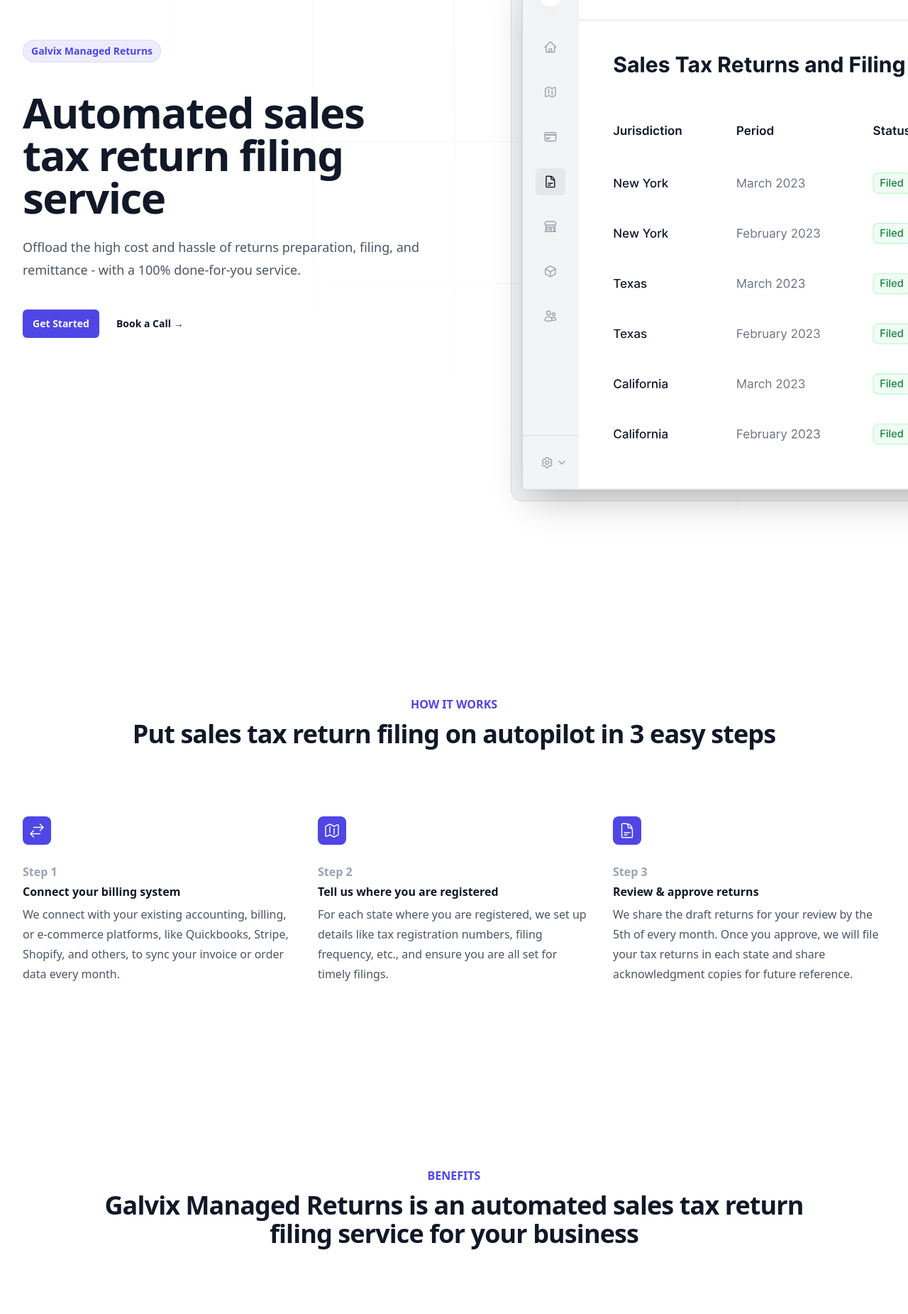
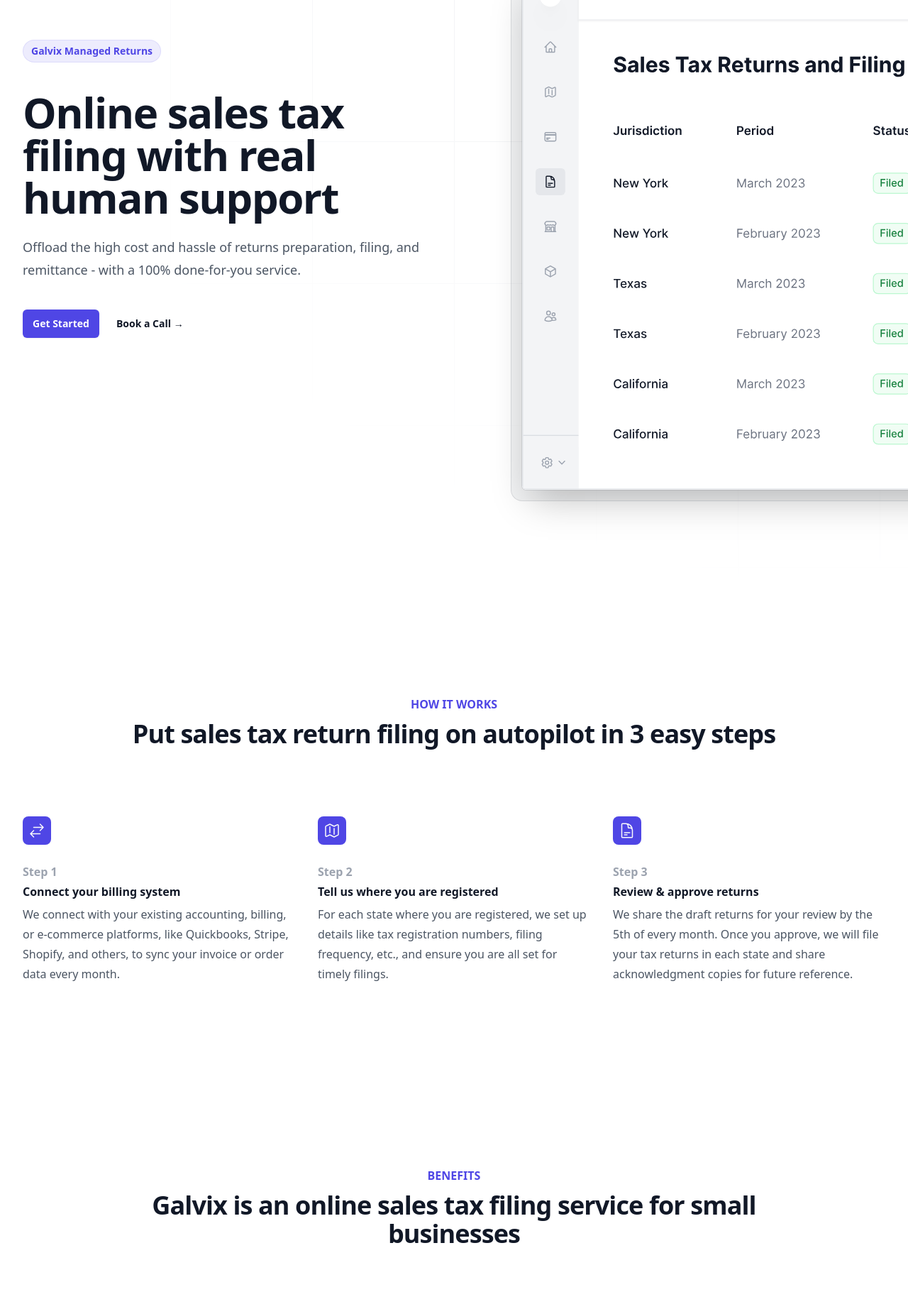
Before and after one commit to galvix-inc/galvix-website, an Astro site: page / in a window 1280 px wide. Shown: the part 200-2051 px from the top of the page at 71% size. Built offline with nearby package versions, Linux system fonts and the light colour scheme; Astro itself is replaced by a stand-in of ours.

Commit message:
Removed "automation" from messaging

```diff
--- a/src/components/managed-returns/Hero.astro
+++ b/src/components/managed-returns/Hero.astro
@@ -14,7 +14,7 @@
           <span class="rounded-full bg-indigo-600/10 px-3 py-1 text-sm font-semibold leading-6 text-indigo-600 ring-1 ring-inset ring-indigo-600/10">Galvix Managed Returns</span>
         </a>
       </div>
-      <h1 class="mt-10 text-4xl font-bold tracking-tight text-gray-900 sm:text-6xl">Automated sales tax return filing service</h1>
+      <h1 class="mt-10 text-4xl font-bold tracking-tight text-gray-900 sm:text-6xl">Online sales tax filing with real human support</h1>
       <p class="mt-6 text-lg leading-8 text-gray-600">Offload the high cost and hassle of returns preparation, filing, and remittance - with a 100% done-for-you service.</p>
       <div class="mt-10 flex items-center gap-x-6">
         <a href="/get-started" class="rounded-md bg-indigo-600 px-3.5 py-2.5 text-sm font-semibold text-white shadow-sm hover:bg-indigo-500 focus-visible:outline focus-visible:outline-2 focus-visible:outline-offset-2 focus-visible:outline-indigo-600">Get Started</a>
--- a/src/components/managed-returns/Solution.astro
+++ b/src/components/managed-returns/Solution.astro
@@ -2,7 +2,7 @@
     <div class="mx-auto max-w-7xl px-6 lg:px-8">
       <div class="mx-auto max-w-5xl lg:text-center">
         <h2 class="text-base font-semibold leading-7 text-indigo-600">BENEFITS</h2>
-        <p class="mt-2 text-3xl font-bold tracking-tight text-gray-900 sm:text-4xl">Galvix Managed Returns is an automated sales tax return filing service for your business</p>
+        <p class="mt-2 text-3xl font-bold tracking-tight text-gray-900 sm:text-4xl">Galvix is an online sales tax filing service for small businesses</p>
       </div>
 
         <div class="relative mt-12 lg:mt-24 lg:grid lg:grid-cols-2 lg:items-center lg:gap-8">
--- a/src/components/managed-returns/Support.astro
+++ b/src/components/managed-returns/Support.astro
@@ -40,7 +40,7 @@
               State mail processed for you
             </dt>
             <dd class="mt-4 flex flex-auto flex-col text-base leading-7 text-gray-600">
-              <p class="flex-auto">We automatically scan, read and reply to state letters on your behalf, while keeping you in the loop.</p>
+              <p class="flex-auto">We scan, read and reply to state letters on your behalf, while keeping you in the loop.</p>
             </dd>
           </div>
         </dl>
```
